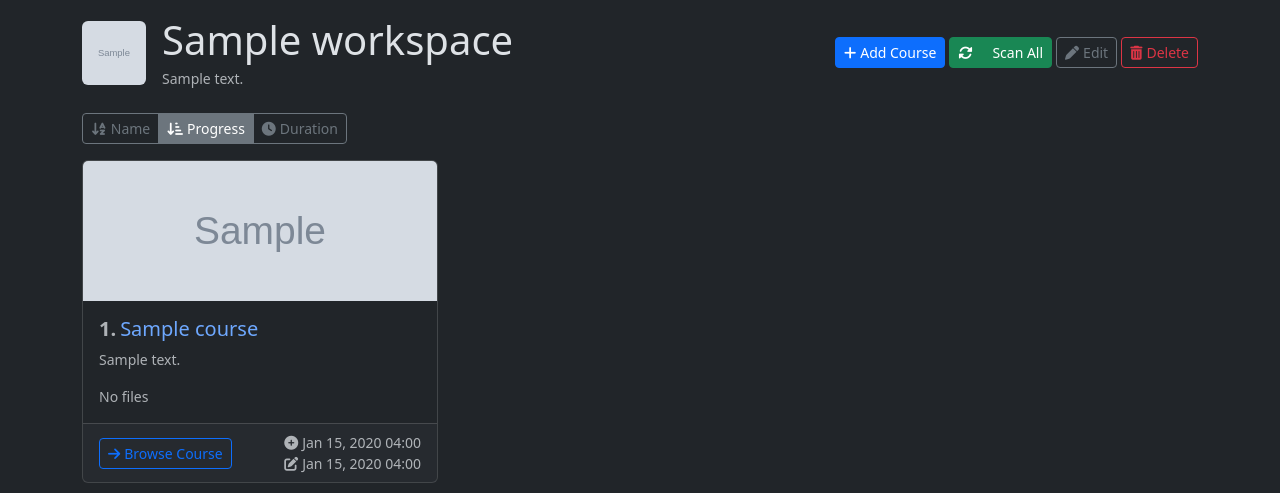
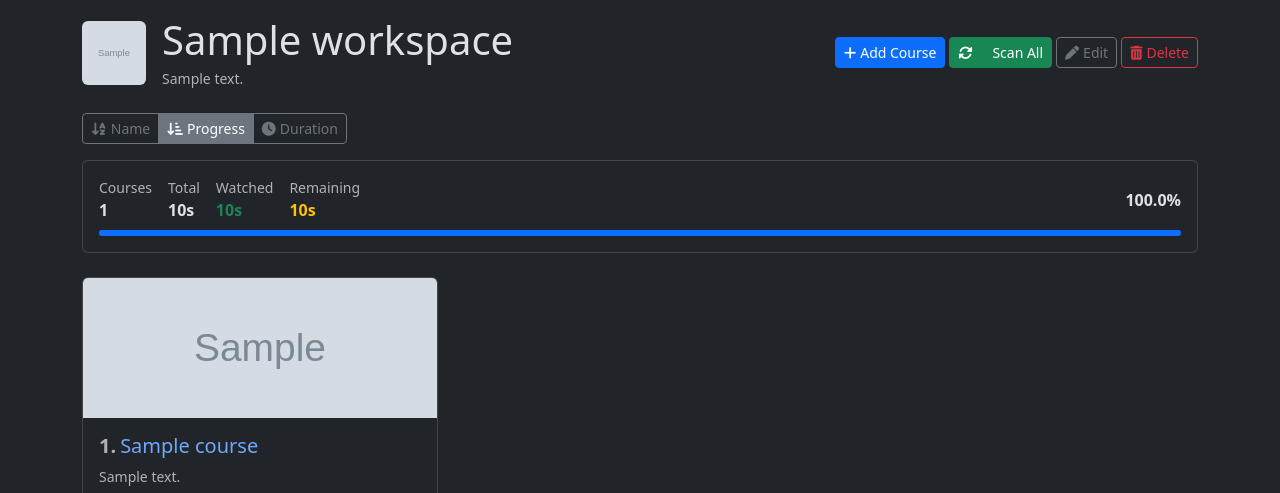
Before and after one commit to abedimhosein/open-courser, a Django app: page /1/ in a window 1280 px wide. Shown: the part 96-589 px from the top of the page. Run offline with Django 5.2, Linux system fonts and the light colour scheme; tables that the repository leaves empty hold one stand-in row (values such as "Sample post"); grey boxes marked "Sample" are stand-in pictures; data that the repository does not hold is empty; some libraries are stand-ins or nearby versions.

Commit message:
faster progress summary in workspace detail view

```diff
--- a/apps/courses/models.py
+++ b/apps/courses/models.py
@@ -23,6 +23,9 @@ class Course(models.Model):
     root_path = models.CharField(max_length=1024)
     cover_image = models.ImageField(upload_to=_cover_upload_path, blank=True)
     locked = models.BooleanField(default=False)
+    total_duration = models.FloatField(default=0, db_index=True)
+    watched_duration = models.FloatField(default=0, db_index=True)
+    remaining_duration = models.FloatField(default=0)
     created_at = models.DateTimeField(auto_now_add=True)
     updated_at = models.DateTimeField(default=timezone.now, blank=True)
 
--- a/apps/courses/services/scanner.py
+++ b/apps/courses/services/scanner.py
@@ -157,7 +157,41 @@ def scan_course(course: Course) -> ScanResult:
         except Exception as e:
             log.warning("Failed to extract metadata for %s: %s", node.relative_path, e)
 
+    # Recalculate course cached durations
+    _update_course_durations(course)
+
     return result
+
+
+def _update_course_durations(course: Course) -> None:
+    """Recalculate and cache total/watched/remaining duration for a course."""
+    from apps.media.models import MediaMetadata
+    from apps.progress.models import WatchHistory
+
+    total = MediaMetadata.objects.filter(
+        course_node__course=course,
+        course_node__node_type="file",
+        duration__isnull=False,
+    ).values_list("duration", flat=True)
+    course.total_duration = sum(total)
+
+    watched = 0.0
+    for wh in WatchHistory.objects.filter(
+        course_node__course=course,
+        course_node__node_type="file",
+    ):
+        node = wh.course_node
+        dur = None
+        if hasattr(node, "media_metadata") and node.media_metadata:
+            dur = node.media_metadata.duration
+        if wh.completed and dur:
+            watched += dur
+        elif wh.duration_watched:
+            watched += wh.duration_watched
+
+    course.watched_duration = watched
+    course.remaining_duration = max(course.total_duration - watched, 0)
+    course.save(update_fields=["total_duration", "watched_duration", "remaining_duration"])
 
 
 def _find_parent_node(course: Course, rel_path: str) -> CourseNode | None:
--- a/apps/progress/services/tracker.py
+++ b/apps/progress/services/tracker.py
@@ -148,34 +148,31 @@ def get_course_progress(course) -> dict | None:
 
 
 def get_workspace_progress(workspace) -> dict:
-    """Aggregate progress across all courses in a workspace."""
+    """Get aggregated progress for a workspace using cached course durations."""
+    from django.db.models import Sum, Q
     from apps.courses.models import Course
 
-    courses = Course.objects.filter(workspace=workspace)
-    total_duration = 0.0
-    completed_duration = 0.0
-    total_files = 0
-    completed_files = 0
+    stats = Course.objects.filter(workspace=workspace).aggregate(
+        total_duration=Sum("total_duration"),
+        watched_duration=Sum("watched_duration"),
+        remaining_duration=Sum("remaining_duration"),
+    )
 
-    for course in courses:
-        progress = get_course_progress(course)
-        if progress:
-            total_duration += progress["total_duration"] or 0
-            completed_duration += progress["completed_duration"] or 0
-            total_files += progress["total_files"]
-            completed_files += progress["completed_files"]
+    total_duration = stats["total_duration"] or 0
+    watched_duration = stats["watched_duration"] or 0
+    remaining_duration = stats["remaining_duration"] or 0
+    overall_percentage = (watched_duration / total_duration * 100) if total_duration > 0 else 0
 
-    remaining_duration = total_duration - completed_duration
-    overall_percentage = (completed_duration / total_duration * 100) if total_duration > 0 else 0
+    course_count = Course.objects.filter(workspace=workspace).count()
 
     return {
         "total_duration": total_duration,
-        "completed_duration": completed_duration,
+        "completed_duration": watched_duration,
         "remaining_duration": remaining_duration,
         "overall_percentage": overall_percentage,
-        "total_files": total_files,
-        "completed_files": completed_files,
-        "course_count": courses.count(),
+        "total_files": 0,
+        "completed_files": 0,
+        "course_count": course_count,
     }
 
 
--- a/apps/workspaces/views.py
+++ b/apps/workspaces/views.py
@@ -44,10 +44,7 @@ def workspace_list(request: HttpRequest) -> HttpResponse:
 
     if sort_by == "duration":
         workspaces = workspaces.annotate(
-            _total_duration=Sum(
-                "courses__nodes__media_metadata__duration",
-                filter=Q(courses__nodes__media_metadata__duration__isnull=False),
-            ),
+            _total_duration=Sum("courses__total_duration"),
         ).order_by("-_total_duration")
     elif sort_by == "courses":
         workspaces = workspaces.order_by("-course_count")
@@ -71,7 +68,7 @@ def sort_course_list(courses, sort_by: str) -> list:
         )
     elif sort_by == "duration":
         course_list.sort(
-            key=lambda x: (x["progress"] or {}).get("total_duration", 0) or 0,
+            key=lambda x: x["course"].total_duration,
             reverse=True,
         )
     else:
--- a/templates/courses/detail.html
+++ b/templates/courses/detail.html
@@ -43,12 +43,16 @@
         <button class="btn btn-outline-success btn-sm"
                 title="Mark all files as completed"
                 hx-post="{% url 'course_complete_all' course.pk %}"
+                hx-target="#course-content"
+                hx-swap="outerHTML"
                 hx-confirm="Mark all files as completed?">
             <i class="fa-solid fa-check-double me-1"></i>Complete All
         </button>
         <button class="btn btn-outline-danger btn-sm"
                 title="Reset progress for all files"
                 hx-post="{% url 'course_reset_all' course.pk %}"
+                hx-target="#course-content"
+                hx-swap="outerHTML"
                 hx-confirm="Reset progress for all files?">
             <i class="fa-solid fa-rotate-left me-1"></i>Reset All
         </button>
--- a/templates/workspaces/detail.html
+++ b/templates/workspaces/detail.html
@@ -69,11 +69,15 @@
     {% endif %}
 </div>
 
-{% if workspace_progress and workspace_progress.total_files > 0 %}
+{% if workspace_progress and workspace_progress.total_duration > 0 %}
 <div class="card mb-4">
     <div class="card-body py-3">
         <div class="d-flex flex-wrap justify-content-between align-items-center gap-3">
             <div class="d-flex flex-wrap gap-3">
+                <div>
+                    <small class="text-muted d-block">Courses</small>
+                    <span class="fw-semibold">{{ workspace_progress.course_count }}</span>
+                </div>
                 <div>
                     <small class="text-muted d-block">Total</small>
                     <span class="fw-semibold">{{ workspace_progress.total_duration|duration }}</span>
@@ -88,7 +92,6 @@
                 </div>
             </div>
             <div class="text-end">
-                <small class="text-muted d-block">{{ workspace_progress.completed_files }}/{{ workspace_progress.total_files }} files</small>
                 <span class="fw-semibold">{{ workspace_progress.overall_percentage|floatformat:1 }}%</span>
             </div>
         </div>
```
Also changed, not shown: apps/courses/views.py (+42 -6 lines), apps/courses/migrations/0005_course_remaining_duration_course_total_duration_and_more.py (added), apps/courses/migrations/0006_populate_course_durations.py (added).
